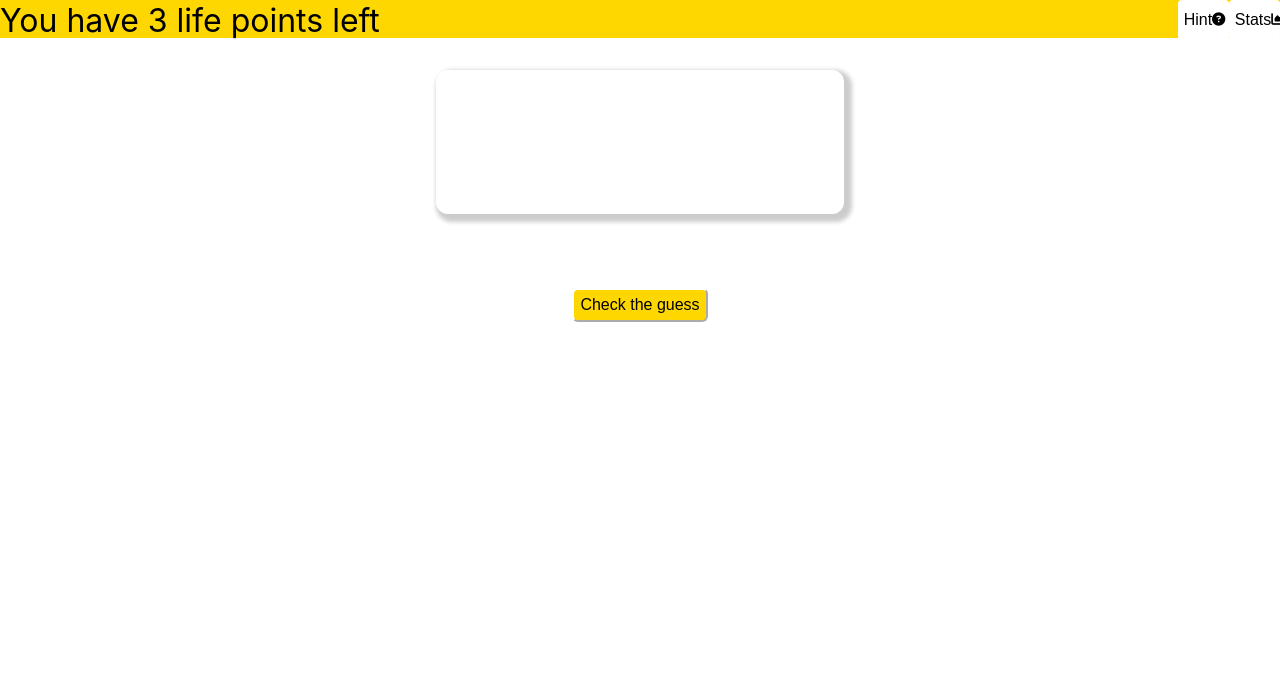
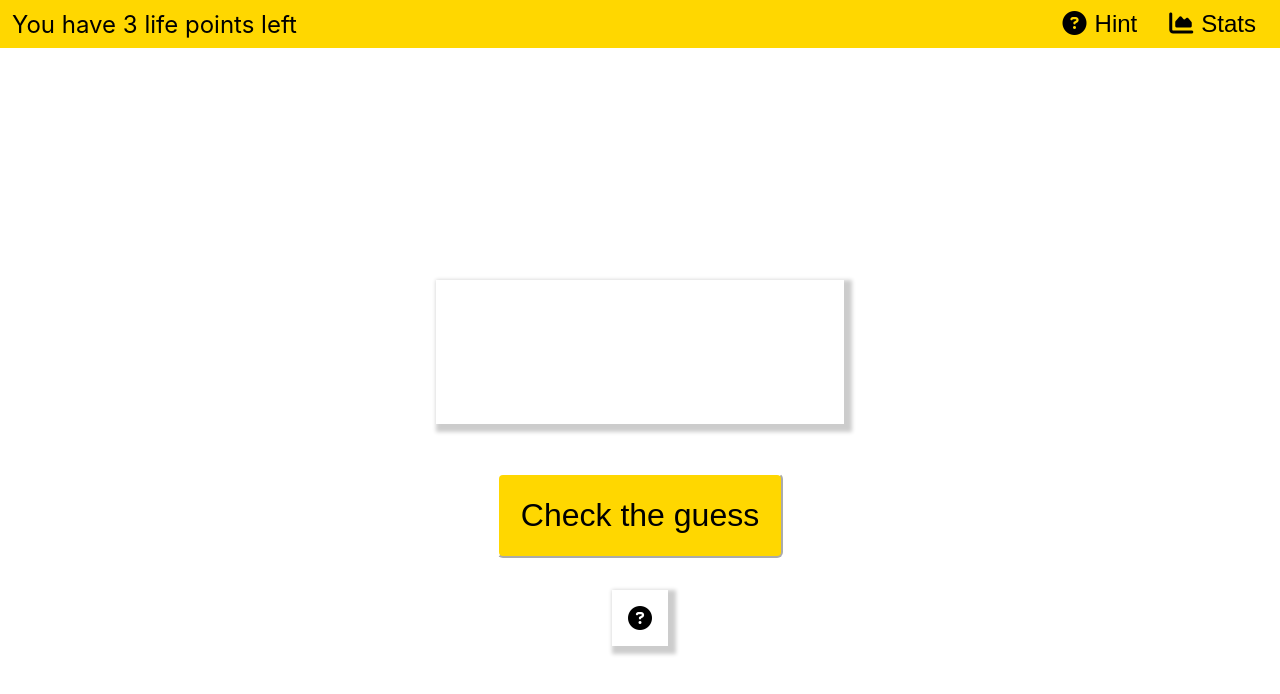
Before and after one commit to zdennisz/guess_tv_show_game, a React (Create React App) app: page / in a window 1280 px wide. Both pictures are taken after a click on the button "Hint". Shown: the top 694 px of the page. Built offline with nearby package versions, Linux system fonts and the light colour scheme; no server answers.

Commit message:
changed ui to fit smaller desktop  screens

```diff
--- a/src/App.css
+++ b/src/App.css
@@ -1,5 +1,9 @@
 .App {
 	text-align: center;
+	display: flex;
+	flex-direction: column;
+	justify-content: center;
+	align-items: center;
 }
 
 .button_container {
--- a/src/App.tsx
+++ b/src/App.tsx
@@ -78,6 +78,7 @@ function App() {
 		const allShows: SingleTvShow[] = [...shows];
 		const newShows = allShows.filter((show) => show.name !== allShows[0].name);
 		setSelectedShow({ name: allShows[0].name, overview: allShows[0].overview });
+
 		setMovieList(newShows);
 	};
 
@@ -146,7 +147,6 @@ function App() {
 								buttonTitle='Check the guess'
 							/>
 						</div>
-						{showHint && <Hint hint={selectedShow.overview} />}
 						{showModal && (
 							<Statistics
 								amountOfRightGusses={rightGuesses}
@@ -156,6 +156,7 @@ function App() {
 							/>
 						)}
 					</div>
+					{showHint && <Hint hint={selectedShow.overview} />}
 				</>
 			)}
 		</div>
--- a/src/components/Button/Button.css
+++ b/src/components/Button/Button.css
@@ -1,9 +1,10 @@
 .button {
 	width: 100%;
-	font-size: 1rem;
+	font-size: 2rem;
 	border-radius: 6px;
 	background-color: gold;
 	border-color: white;
 	padding: 6px;
 	cursor: pointer;
+	padding: 22px;
 }
--- a/src/components/CardInput/CardInput.css
+++ b/src/components/CardInput/CardInput.css
@@ -7,7 +7,7 @@
 	font-weight: 400;
 	font-size: 2rem;
 	box-shadow: 4px 4px 4px 4px rgba(0, 0, 0, 0.2);
-	border-radius: 12px;
+
 	padding: 12px;
 }
 .card_input_container {
--- a/src/components/Header/Header.css
+++ b/src/components/Header/Header.css
@@ -1,16 +1,24 @@
 .header_content {
-	font-size: 2rem;
+	font-size: 1.5rem;
 	display: flex;
 	justify-content: space-between;
 	align-items: center;
+	width: 100%;
 }
 .header_container {
-	width: 100%;
-	height: 3vw;
+	width: 100vw;
+	height: 6vh;
 	background-color: gold;
+	display: flex;
+	justify-content: flex-start;
+	align-items: center;
 }
 .header_content_btn_container {
 	display: flex;
 	justify-content: space-between;
 	align-items: center;
+	padding-right: 12px;
 }
+.header_content_text {
+	padding-left: 12px;
+}
--- a/src/components/Header/Header.tsx
+++ b/src/components/Header/Header.tsx
@@ -13,9 +13,9 @@ const Header = ({
 	statsOnClickHandler,
 }: HeaderProps) => {
 	return (
-		<div className='header_container'>
+		<nav className='header_container'>
 			<div className='header_content'>
-				<div>
+				<div className='header_content_text'>
 					You have <span>{lifePoints} </span>
 					life points left
 				</div>
@@ -32,7 +32,7 @@ const Header = ({
 					/>
 				</div>
 			</div>
-		</div>
+		</nav>
 	);
 };
 
--- a/src/components/Hint/Hint.css
+++ b/src/components/Hint/Hint.css
@@ -1,7 +1,13 @@
 .hint_container {
-	margin-top: 2vw;
-	max-width: 50vw;
+	display: flex;
+	flex-direction: column;
+
+	max-width: 80vw;
 	box-shadow: 4px 4px 4px 4px rgba(0, 0, 0, 0.2);
-	border-radius: 12px;
 	padding: 16px;
 }
+
+.hint_icon {
+	color: black;
+	font-size: 1.5rem;
+}
--- a/src/components/Hint/Hint.tsx
+++ b/src/components/Hint/Hint.tsx
@@ -7,6 +7,7 @@ declare interface HintProps {
 const Hint = ({ hint }: HintProps) => {
 	return (
 		<div className='hint_container'>
+			<i className='fas fa-question-circle hint_icon' />
 			<div>{hint}</div>
 		</div>
 	);
--- a/src/components/NavButton/NavButton.css
+++ b/src/components/NavButton/NavButton.css
@@ -1,14 +1,20 @@
 .nav_btn {
 	display: flex;
 	justify-content: space-between;
-	align-items: center;
+	align-items: baseline;
 	border: 0;
-	background-color: white;
-	width: 4vw;
-	height: 5vh;
+	background-color: transparent;
+	width: 100%;
+	padding: 12px;
 	border-radius: 4px;
 	cursor: pointer;
 }
 .nav_btn_label {
-	font-size: 1rem;
+	font-size: 1.5rem;
+	cursor: pointer;
 }
+
+.nav_icon {
+	font-size: 1.5rem;
+	margin: 0 8px;
+}
--- a/src/components/NavButton/NavButton.tsx
+++ b/src/components/NavButton/NavButton.tsx
@@ -10,10 +10,8 @@ declare interface NavButtonProps {
 const NavButton = ({ title, icon, onClickHandler }: NavButtonProps) => {
 	return (
 		<button className='nav_btn' onClick={onClickHandler}>
-			<label className='nav_btn_label' onClick={onClickHandler}>
-				{title}
-			</label>
-			<i className={icon} onClick={onClickHandler} />
+			<i className={`${icon} nav_icon`} />
+			<label className='nav_btn_label'>{title}</label>
 		</button>
 	);
 };
--- a/src/components/TvShowName/TvShowName.css
+++ b/src/components/TvShowName/TvShowName.css
@@ -1,5 +1,10 @@
 .tv_show {
+	display: flex;
+	flex-direction: column;
+	justify-content: center;
+	align-items: center;
 	margin-top: 16px;
 	font-size: 3rem;
 	letter-spacing: 0.4em;
+	height: 25vh;
 }
--- a/src/index.css
+++ b/src/index.css
@@ -1,5 +1,10 @@
 body {
+	display: flex;
+	width: 100vw;
 	height: 100vh;
+	flex-direction: column;
+	justify-content: space-between;
+	align-items: center;
 	margin: 0;
 	font-family: -apple-system, BlinkMacSystemFont, "Segoe UI", "Roboto", "Oxygen",
 		"Ubuntu", "Cantarell", "Fira Sans", "Droid Sans", "Helvetica Neue",
```
